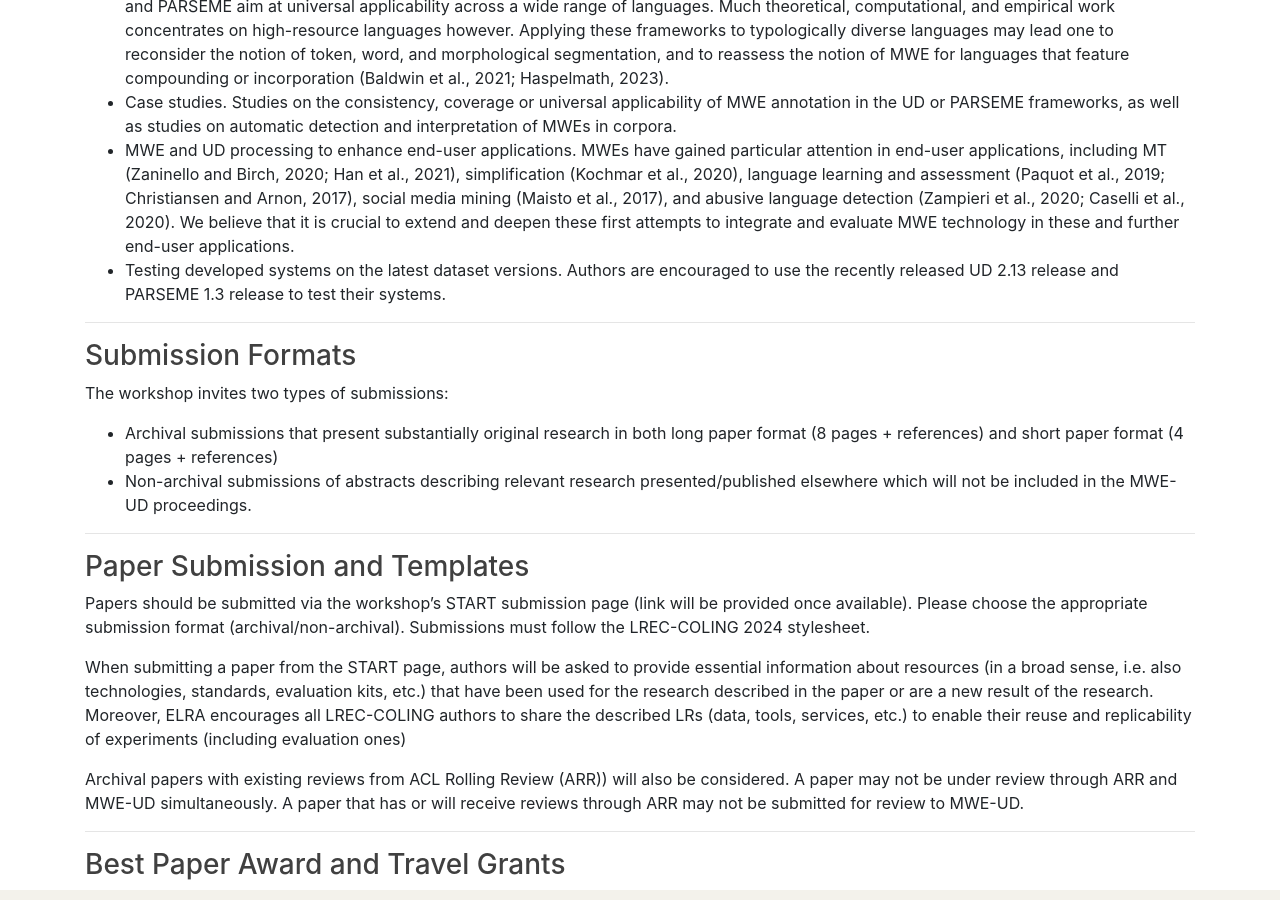
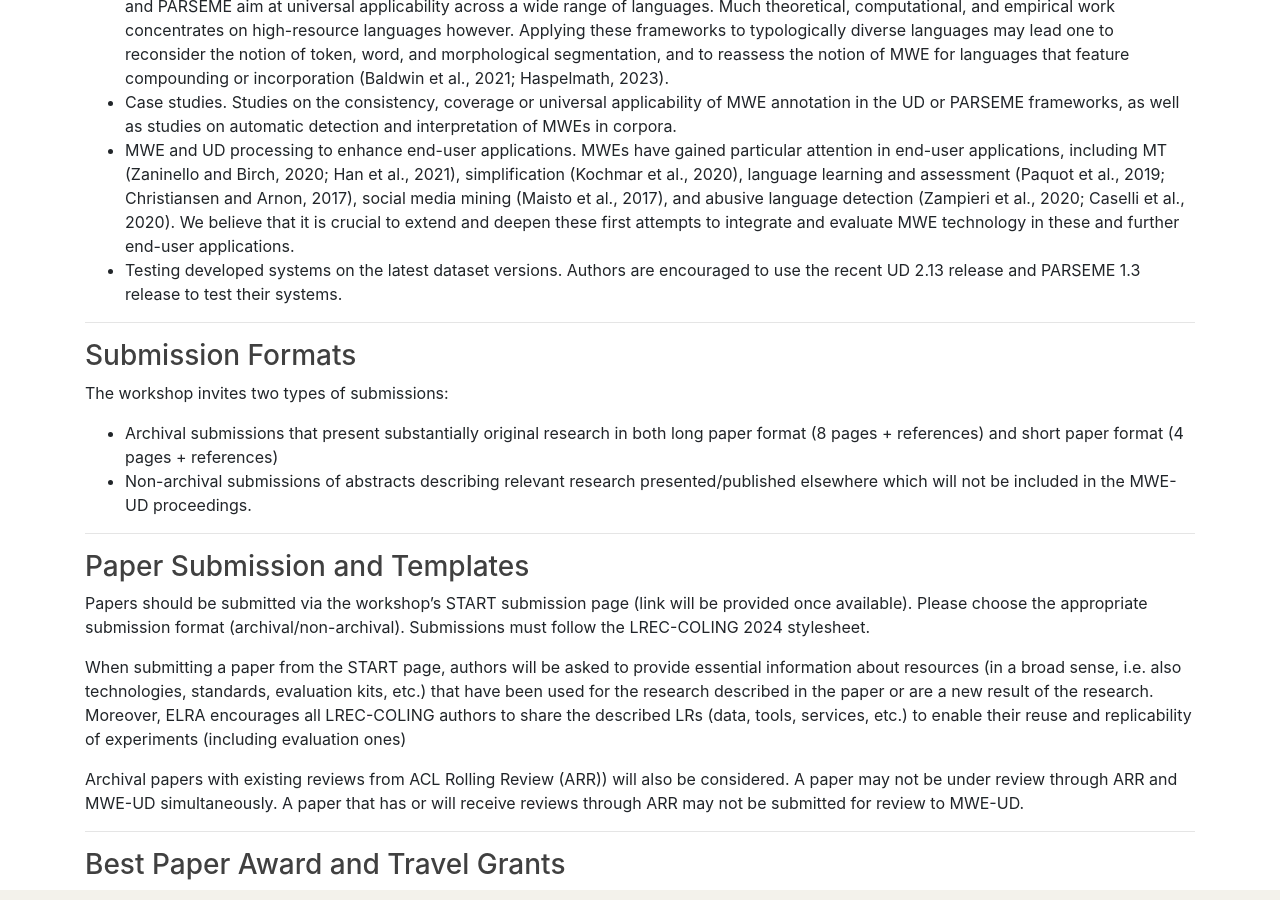
Before and after one commit to multiword/multiword.github.io, a Jekyll site: the page built from mweud2024/index.md, in a window 1280 px wide and 900 px high, scrolled down 1579 px. Built offline with Jekyll 4.4.1, drawn with Linux system fonts in a browser that asks for light colours; comment, search, counter and statistics services are not loaded.

Commit message:
Update description

```diff
--- a/mweud2024/index.md
+++ b/mweud2024/index.md
@@ -84,7 +84,7 @@
 - Applicability of UD and MWE annotation and discovery for low-resource and typologically diverse languages and language varieties. Both UD and PARSEME aim at universal applicability across a wide range of languages. Much theoretical, computational, and empirical work concentrates on high-resource languages however. Applying these frameworks to typologically diverse languages may lead one to reconsider the notion of token, word, and morphological segmentation, and to reassess the notion of MWE for languages that feature compounding or incorporation (Baldwin et al., 2021; Haspelmath, 2023).
 - Case studies.  Studies on the  consistency,  coverage or universal applicability of MWE annotation in the UD or PARSEME frameworks, as well as studies on automatic detection and interpretation of MWEs in corpora.
 - MWE and UD processing to enhance end-user applications. MWEs have gained particular attention in end-user applications, including MT (Zaninello and Birch, 2020; Han et al., 2021), simplification (Kochmar et al., 2020), language learning and assessment (Paquot et al., 2019; Christiansen and Arnon, 2017), social media mining (Maisto et al., 2017), and abusive language detection (Zampieri et al., 2020; Caselli et al., 2020). We believe that it is crucial to extend and deepen these first attempts to integrate and evaluate MWE technology in these and further end-user applications.
-- Testing developed systems on the latest dataset versions. Authors are encouraged to use the recently released UD 2.13 release and PARSEME 1.3 release to test their systems.
+- Testing developed systems on the latest dataset versions. Authors are encouraged to use the recent UD 2.13 release and PARSEME 1.3 release to test their systems.
 
 -----
 
```
